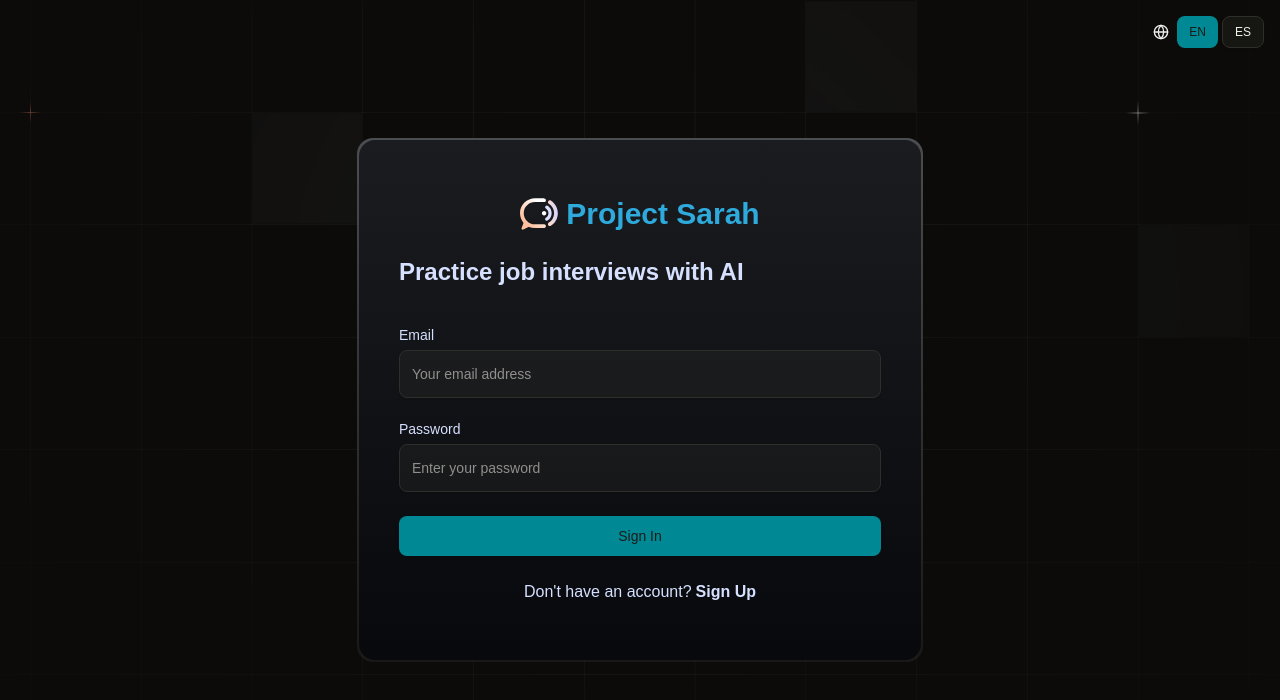
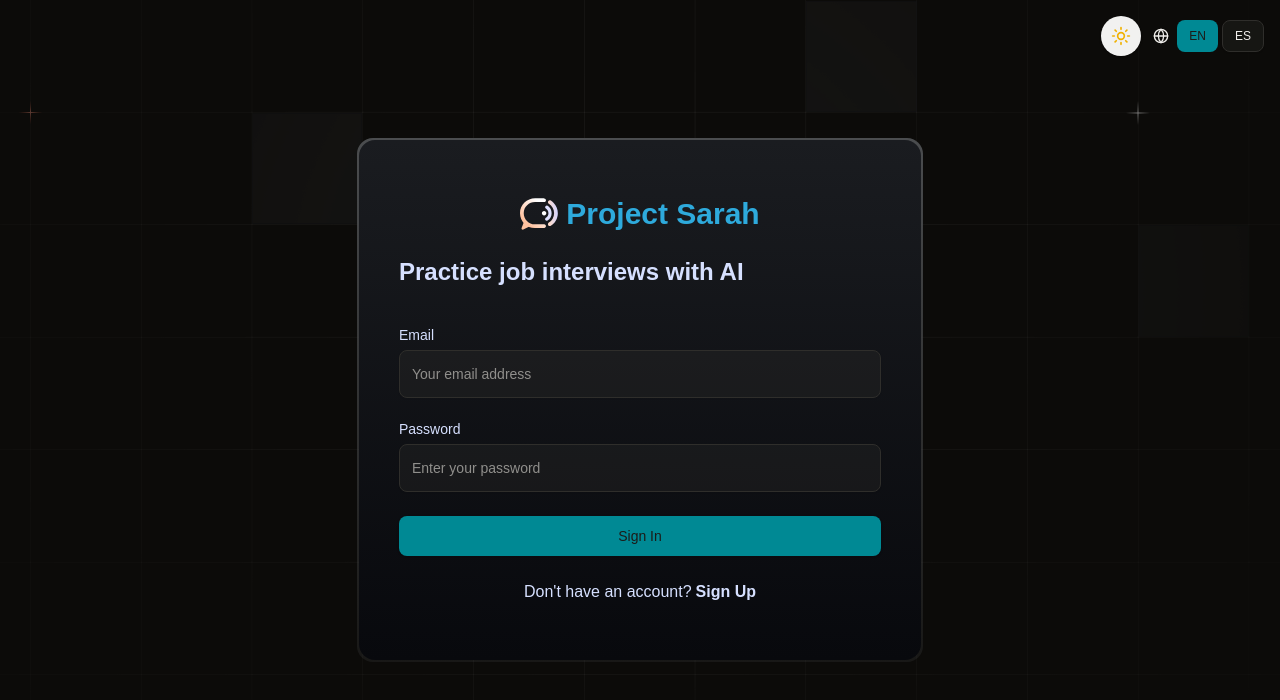
Before and after one commit to poirierunited/get-ahead-ai, a Next.js app: page /en/sign-in in a window 1280 px wide. Shown: the top 700 px of the page. Built offline with nearby package versions, Linux system fonts and the light colour scheme; no server answers; a web font is replaced by a local one.

Commit message:
refactor(layout): standardize import statements and add ThemeToggle component for improved user experience in authentication layout

```diff
--- a/app/[locale]/(auth)/layout.tsx
+++ b/app/[locale]/(auth)/layout.tsx
@@ -1,10 +1,10 @@
-import { ReactNode } from "react";
-import { redirect } from "next/navigation";
-import { getTranslations } from "next-intl/server";
+import { ReactNode } from 'react';
+import { redirect } from 'next/navigation';
+import { getTranslations } from 'next-intl/server';
 
-import { isAuthenticated } from "@/lib/actions/auth.action";
-import { Navigation } from "@/components/Navigation";
-import { LanguageSelector } from "@/components/LanguageSelector";
+import { isAuthenticated } from '@/lib/actions/auth.action';
+import { LanguageSelector } from '@/components/LanguageSelector';
+import { ThemeToggle } from '@/components/ThemeToggle';
 
 const AuthLayout = async ({
   children,
@@ -19,8 +19,9 @@
   if (isUserAuthenticated) redirect(`/${locale}`);
 
   return (
-    <div className="auth-layout">
-      <div className="absolute top-4 right-4">
+    <div className='auth-layout'>
+      <div className='absolute top-4 right-4 flex items-center gap-3'>
+        <ThemeToggle />
         <LanguageSelector />
       </div>
       {children}
```
